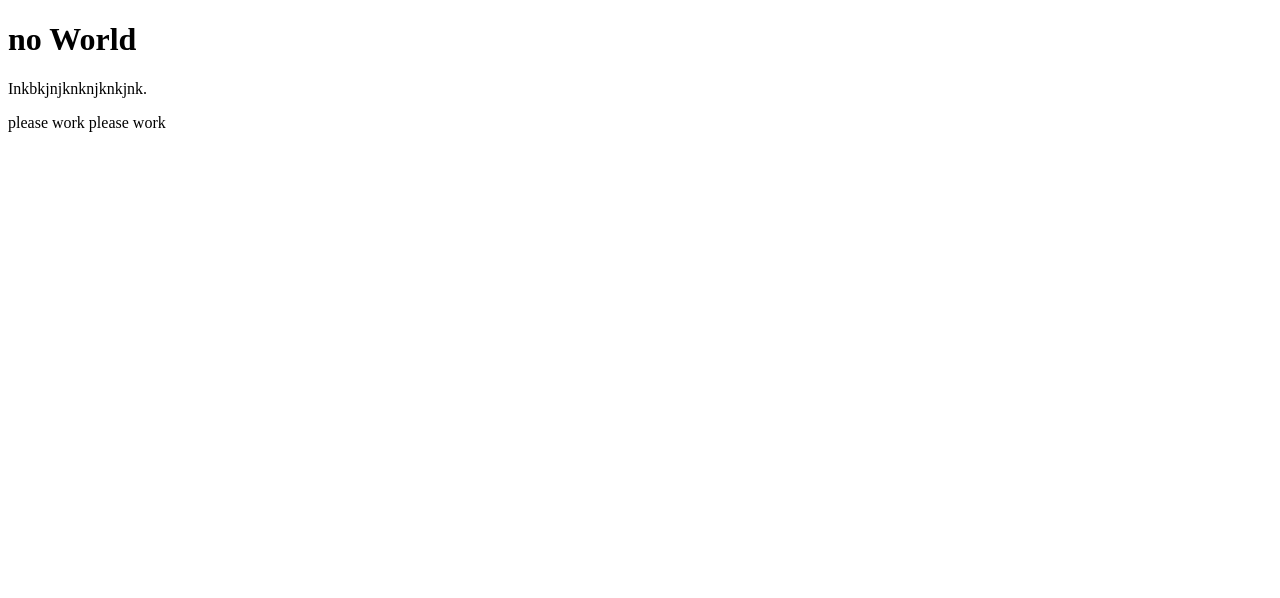
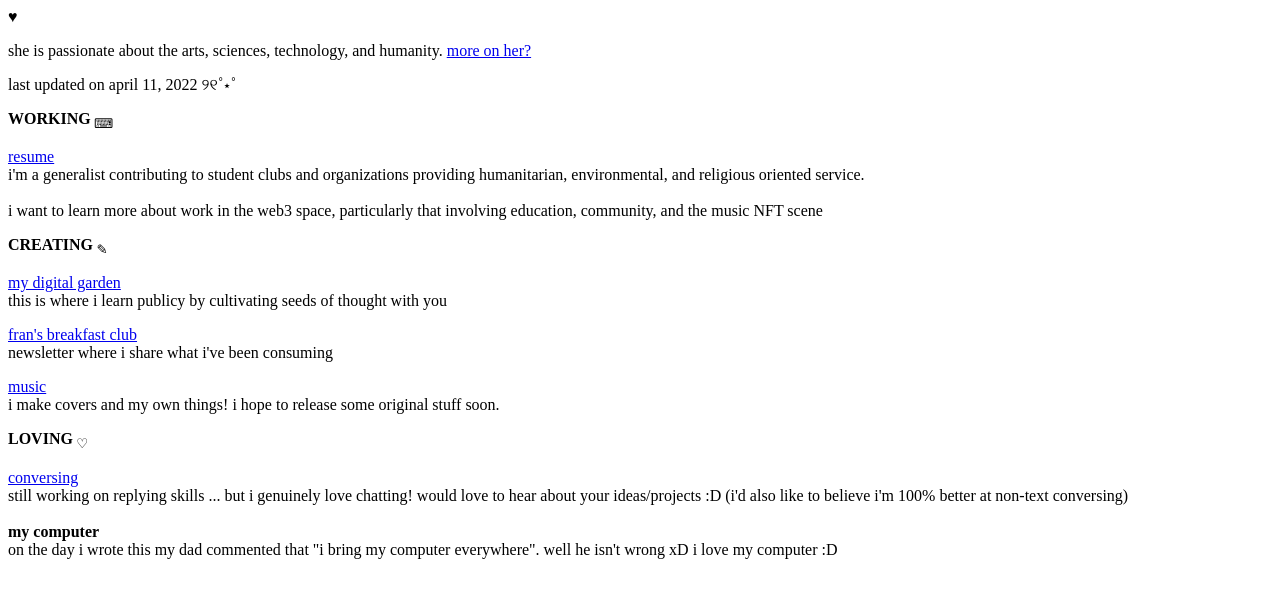
Before and after one commit to furancine/furancine.github.io, a plain HTML site: page index.html in a window 1280 px wide. Drawn offline with Linux system fonts and the light colour scheme.

Commit message:
Update index.html

```diff
--- a/index.html
+++ b/index.html
@@ -1,8 +1,88 @@
-<!DOCTYPE html>
- <html>
-   <body>
-     <h1>no World</h1>
-     <p>Inkbkjnjknknjknkjnk.</p>
-     <p>please work please work</p>
-    </body>
+<html>
+
+<head>
+  <title>fran is online</title>
+</head>
+
+<body>
+  <div class="row">
+
+    <div class="column">
+      <p class="p1">♥</p>
+
+      <p id="maintext" onclick="changText()" class="p1glow"></p>
+
+      <p class="p2sub">she is passionate about the arts, sciences, technology, and humanity. <a href="url">more on her?</a> </p>
+      <p class="p2subgrey">
+        last updated on april 11, 2022 ୨୧˚⋆˚
+      </p>
+
+    </div>
+    <div class="column">
+      <p class="p1"><span style="font-weight:bold">WORKING</span><sub> ⌨</sub>
+      </p>
+      <p class="p2sub">
+
+        <a href="url">resume</a>
+        <br>
+        i'm a generalist contributing to student clubs and organizations providing humanitarian, environmental, and religious oriented service.
+        <br>
+        <br>
+        i want to learn more about work in the web3 space, particularly that involving education, community, and the music NFT scene
+
+      </p>
+
+    </div>
+    <div class="column">
+      <p class="p1"><span style="font-weight:bold">CREATING</span><sub> ✎</sub>
+      </p>
+      <p class="p2sub">
+
+        <a href="url">my digital garden</a>
+        <br>
+        this is where i learn publicy by cultivating seeds of thought with you
+
+      </p>
+      <p class="p2sub">
+
+        <a href="https://fransbreakfastclub.substack.com/p/coming-soon?r=911nr&s=w&utm_campaign=post&utm_medium=web">fran's breakfast club</a>
+        <br>
+        newsletter where i share what i've been consuming
+
+      </p>
+
+      <p class="p2sub">
+
+        <a href="url">music</a>
+        <br>
+        i make covers and my own things! i hope to release some original stuff soon.
+
+      </p>
+    </div>
+    <div class="column">
+      <p class="p1"><span style="font-weight:bold">LOVING</span><sub> ♡</sub>
+      </p>
+      <p class="p2sub">
+
+        <a href="mailto:francinesancarlos@gmail.com">conversing</a>
+        <br>
+        still working on replying skills ... but i genuinely love chatting! would love to hear about your ideas/projects :D (i'd also like to believe i'm 100% better at non-text conversing)
+        <br>
+        <br>
+        <b>my computer</b>
+        <br>
+        on the day i wrote this my dad commented that "i bring my computer everywhere". well he isn't wrong xD i love my computer :D
+        <br>
+        <br>
+
+      </p>
+
+      </p>
+
+    </div>
+
+  </div>
+
+</body>
+
 </html>
```
